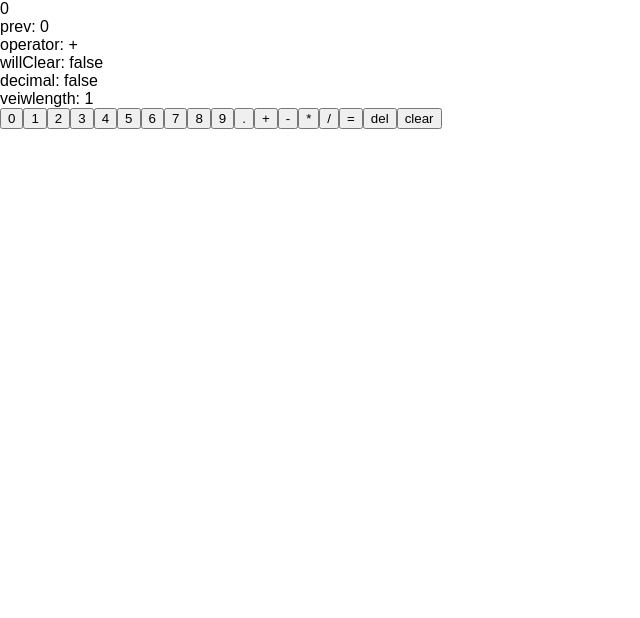
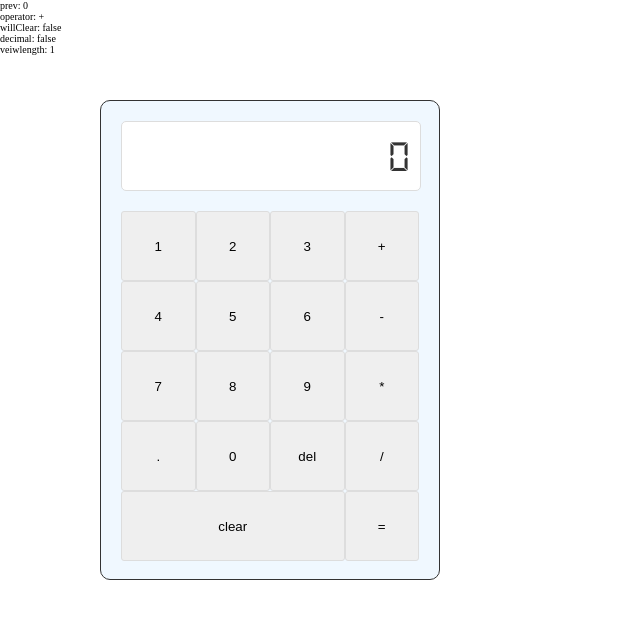
Before and after one commit to Hi-Captain/hi-calc, a React (Create React App) app: page / in a window 1280 px wide. Shown: the top 618 px of the page, without its empty margins (0-640 px from the left). Built offline with nearby package versions, Linux system fonts and the light colour scheme.

Commit message:
Add CSS & bug fix

```diff
--- a/src/App.css
+++ b/src/App.css
@@ -1,28 +1,80 @@
-.App {
-  text-align: center;
+@font-face{
+  font-family: "digi";
+  src:url(./DS-DIGI.TTF);
+  font-weight: normal;
+  font-style: normal;
 }
 
-.App-logo {
-  animation: App-logo-spin infinite 20s linear;
-  height: 80px;
+.hiCalc{
+  width: 34rem;
+  height: 48rem;;
+  padding: 2rem;
+  border: 1px solid #333;
+  border-radius: 1rem;
+  background: aliceblue;
+
+  position: absolute;
+  top: 10rem;
+  left: 10rem;
 }
 
-.App-header {
-  background-color: #222;
-  height: 150px;
-  padding: 20px;
-  color: white;
+.display{
+  font-family: 'digi';
+  font-size: 4.5rem;
+  width: 30rem;
+  height: 7rem;
+  line-height: 5rem;
+  padding: 1rem;
+  text-align: right;
+  color: #333;
+  border: 1px solid #ddd;
+  border-radius: .5rem;
+  background: #fff;
+}
+.btnWrapper{
+  display: flex;
+  margin-top: 2rem;
 }
 
-.App-title {
-  font-size: 1.5em;
+.numBox{
+  flex: 0 0 75%;
+  display: flex;
+  flex-direction: row;
+  flex-wrap: wrap;
+  justify-content: space-between;
 }
 
-.App-intro {
-  font-size: large;
+.operBox{
+  flex: 0 0 25%;
+  display: flex;
+  flex-direction: column;
 }
 
-@keyframes App-logo-spin {
-  from { transform: rotate(0deg); }
-  to { transform: rotate(360deg); }
+.btn {
+  height: 7rem;
+  border: 1px solid #ddd;
+  border-radius: .3rem;
+  outline: none;
 }
+
+.numbtn{
+  flex: 30%;
+}
+
+.numbtn:active{
+  background-color: rgb(35, 96, 209);
+  color: #fff;
+}
+
+.number:active{
+  background-color: rgb(79, 83, 90);
+  color: #fff;
+}
+
+.operbtn{
+  flex: 1
+}
+.operbtn:active{
+  background-color: rgb(235, 59, 67);
+  color: #fff;
+}
--- a/src/App.js
+++ b/src/App.js
@@ -5,7 +5,7 @@ class App extends Component {
   constructor(props){
     super(props)
     this.state = {
-      numBtn: [0, 1, 2, 3, 4, 5, 6, 7, 8, 9],
+      numBtn: [1, 2, 3, 4, 5, 6, 7, 8, 9],
       operBtn: ['+', '-', '*', '/', '='],
       view: '0',
       prev: '0',
@@ -34,7 +34,7 @@ class App extends Component {
         alert("입력값 초과입니다. 입력 최대값은 10자리 입니다.")
       }
     }
-    if(this.state.view === ''){
+    if(this.state.view === '' || this.state.view === 'NaN'){
       this.setState({
         view: '0'
       })
@@ -42,27 +42,36 @@ class App extends Component {
   }
   render() {
     return (
+      <div>
         <section className="hiCalc">
           <div className="display">{this.state.view}</div>
-        <div className="display">prev: {this.state.prev}</div>
-        <div className="display">operator: {this.state.operator}</div>
-        <div className="display">willClear: {this.state.willClear.toString()}</div>
-        <div className="display">decimal: {this.state.decimal.toString()}</div>
-        <div className="display">veiwlength: {this.state.view.length}</div>
+          <div className="btnWrapper">
+            <div className="numBox">
             {this.state.numBtn.map((num, i)=>{
                 return (
-              <button id={'num' + i} value={num} key={i} onClick={this._pressNumBtn}>{num}</button>
+                  <button className="btn numbtn number" value={num} key={i} onClick={this._pressNumBtn}>{num}</button>
                 )
               })}
-          <button id="decBtn" value="." onClick={this._pressDecBtn}>.</button>
+              <button className="btn numbtn" value="." onClick={this._pressDecBtn}>.</button>
+              <button className="btn numbtn number" value="0" onClick={this._pressNumBtn}>0</button>
+              <button className="btn numbtn" onClick={this._delete}>del</button>
+              <button className="btn numbtn" onClick={this._clear}>clear</button>
+            </div>
+            <div className="operBox">
               {this.state.operBtn.map((operator, i)=>{
                 return (
-              <button id={'op' + i} value={operator} key={i} onClick={this._pressOperBtn}>{operator}</button>
+                  <button className="btn operbtn" value={operator} key={i} onClick={this._pressOperBtn}>{operator}</button>
                 )
               })}
-          <button onClick={this._delete}>del</button>
-          <button onClick={this._clear}>clear</button>
+            </div>
+          </div>
         </section>
+        <div>prev: {this.state.prev}</div>
+        <div>operator: {this.state.operator}</div>
+        <div>willClear: {this.state.willClear.toString()}</div>
+        <div>decimal: {this.state.decimal.toString()}</div>
+        <div>veiwlength: {this.state.view.length}</div>
+      </div>
     );
   }
   _pressNumBtn = (e) => {
--- a/src/index.css
+++ b/src/index.css
@@ -1,5 +1,15 @@
-body {
+* {
   margin: 0;
   padding: 0;
-  font-family: sans-serif;
 }
+
+*,
+*::before,
+*::after {
+  box-sizing: inherit;
+}
+
+html {
+  box-sizing: border-box;
+  font-size: 62.5%;
+}
```
Also changed, not shown: src/DS-DIGI.TTF (added), 1 other file (tests, documents, lock files or other folders). Lines whose indentation alone changed are shown as unchanged.
